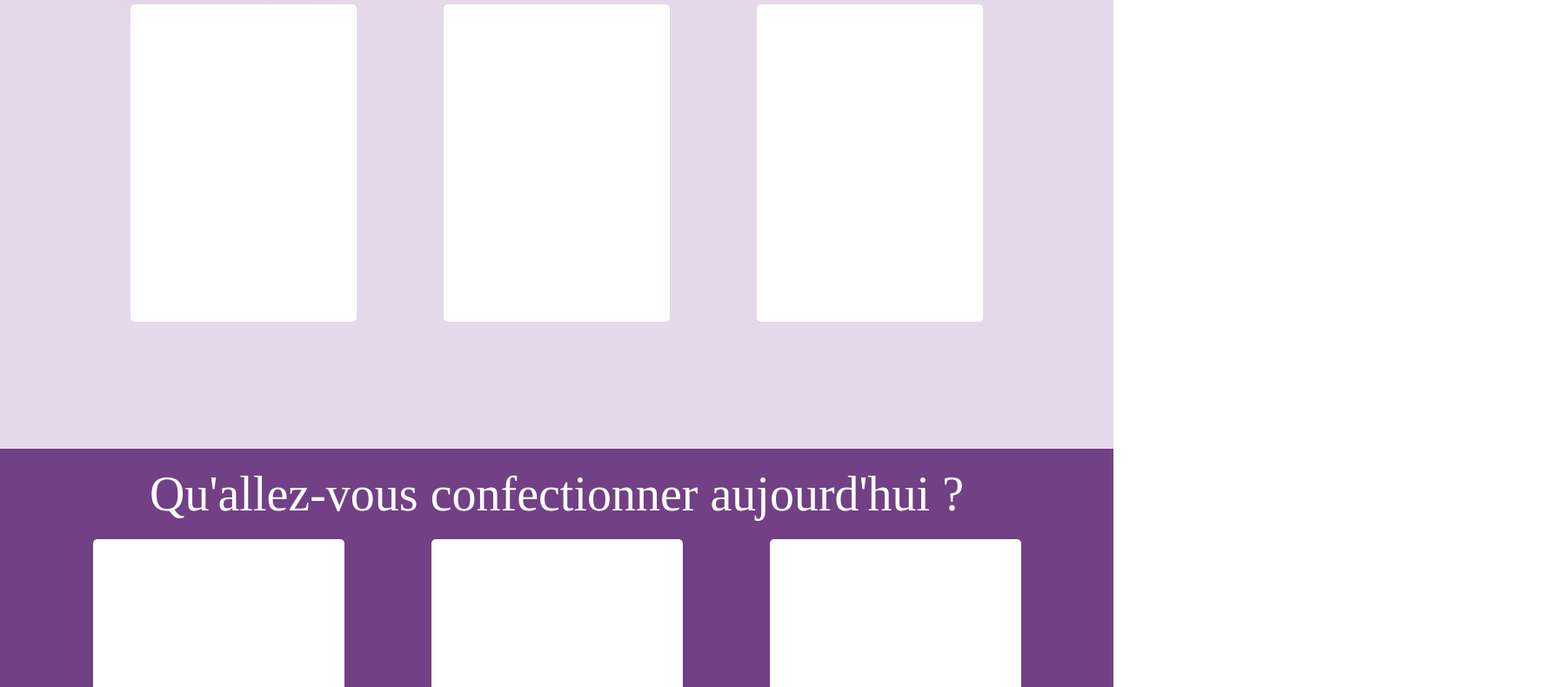
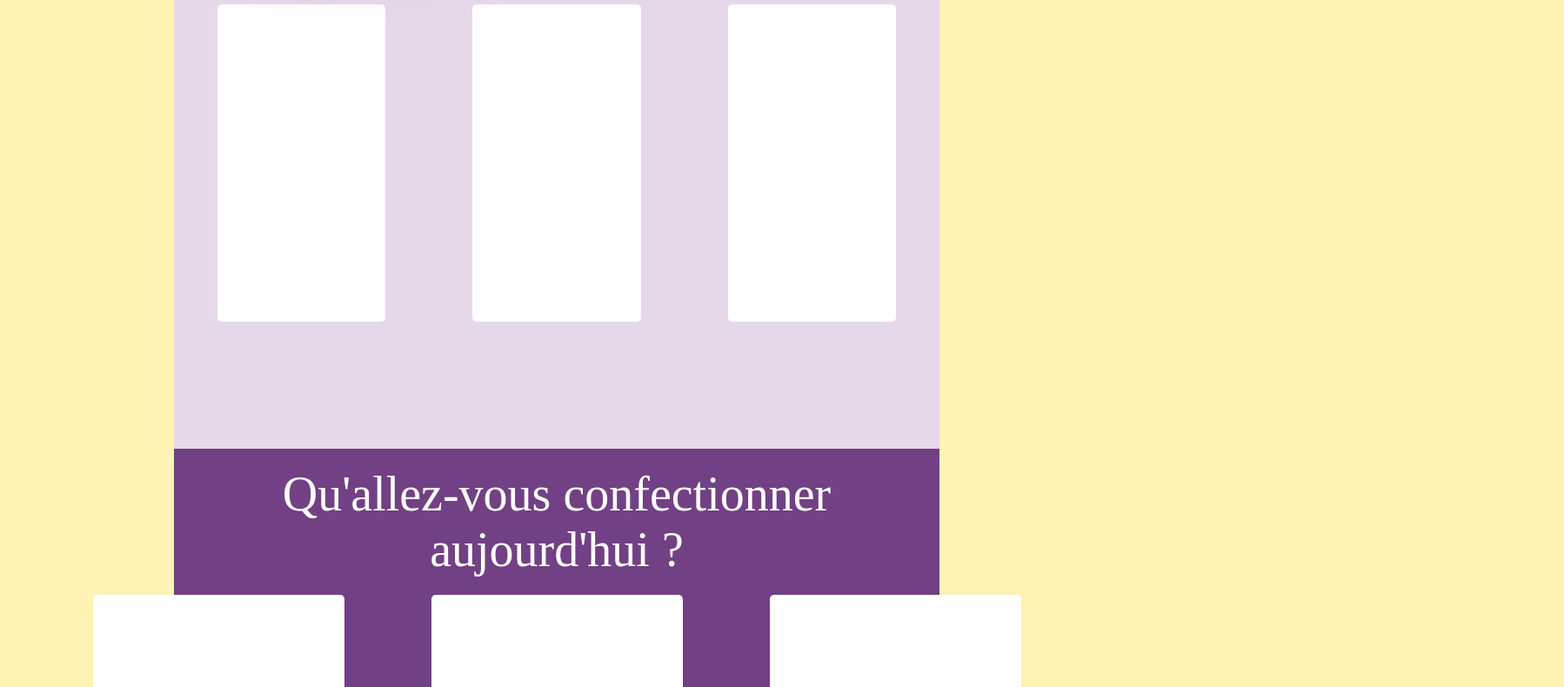
Before and after one commit to Kryyys/projet_couture, a plain HTML site: page index.html in a window 1280 px wide. Shown: the part 552-1342 px from the top of the page at 87% size, 1798 px wide, since content can reach past the window. Drawn offline with Linux system fonts and the light colour scheme; a web font is replaced by a local one.

Commit message:
test margin body

```diff
--- a/CSS/style.css
+++ b/CSS/style.css
@@ -56,12 +56,12 @@ table {
 /*--------------------fin du reset-----------------------*/
 
 /* ------------ MARGIN BODY ???? ----------------- */
-/* body {
+ body {
     display: block;
-    margin-right: 100px;
-    margin-left: 100px;
+    margin-right: 200px;
+    margin-left: 200px;
     background-color: #fcf3b4;
-} */
+}
 
 /* ------------- HEADER ------------- */
 
```
